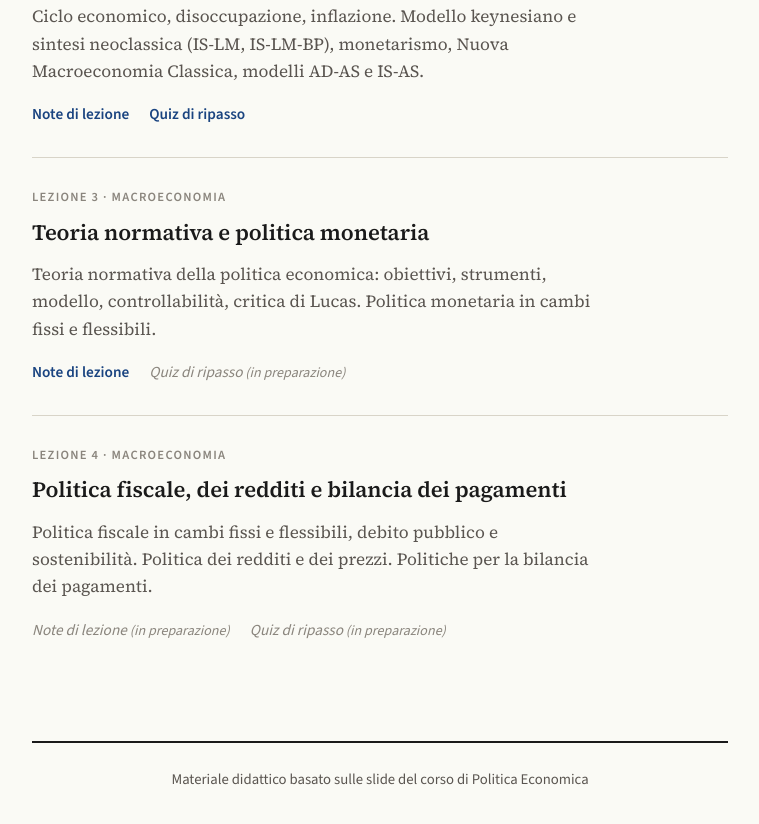
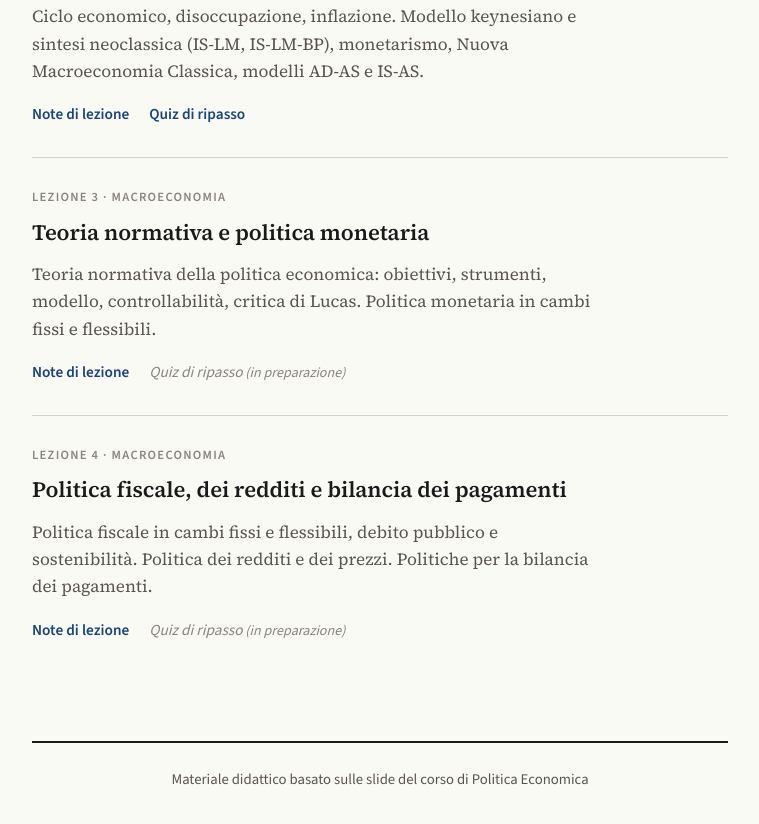
Before and after one commit to rcasullo/Politica-Economica, a plain HTML site: page index.html in a window 1280 px wide. Shown: the part 911-1735 px from the top of the page, without its empty margins (260-1019 px from the left). Drawn offline with nearby package versions, Linux system fonts and the light colour scheme.

Commit message:
Update index.html

```diff
--- a/index.html
+++ b/index.html
@@ -280,7 +280,7 @@ footer {
     <div class="lezione-titolo">Politica fiscale, dei redditi e bilancia dei pagamenti</div>
     <div class="lezione-desc">Politica fiscale in cambi fissi e flessibili, debito pubblico e sostenibilità. Politica dei redditi e dei prezzi. Politiche per la bilancia dei pagamenti.</div>
     <div class="lezione-links">
-      <a class="disabled">Note di lezione</a>
+      <a href="lezione4_note.html">Note di lezione</a>
       <a class="disabled">Quiz di ripasso</a>
     </div>
   </div>
```
